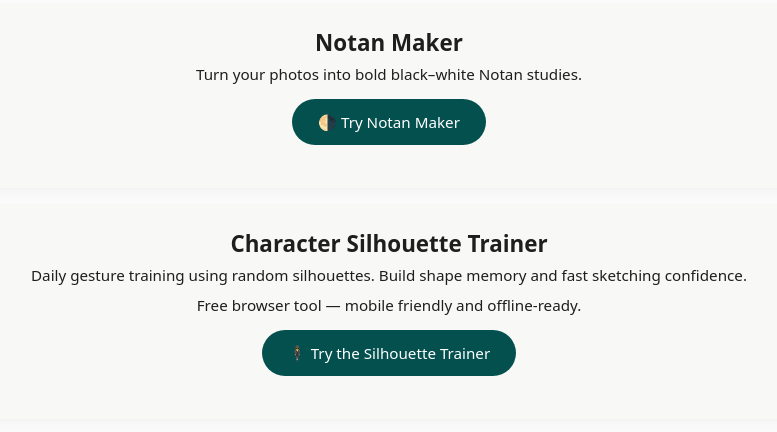
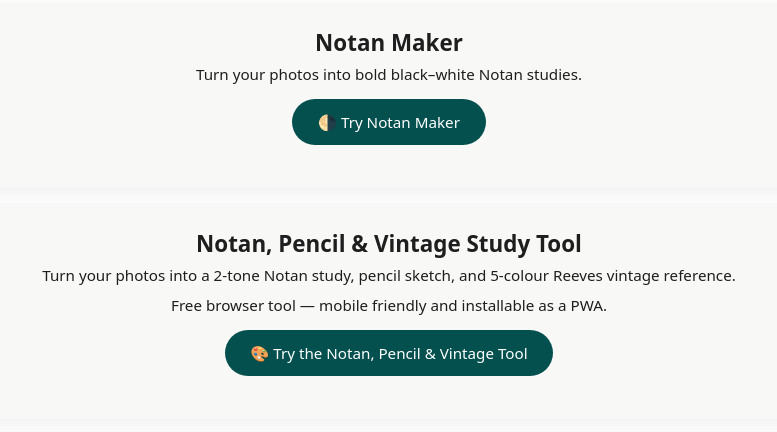
Before and after one commit to beardbrush/boom-tomato-games, a plain HTML site: page index.html in a window 1280 px wide. Shown: the part 1812-2244 px from the top of the page, without its empty margins (251-1028 px from the left). Drawn offline with Linux system fonts and the light colour scheme.

Commit message:
Update index.html

```diff
--- a/index.html
+++ b/index.html
@@ -172,6 +172,19 @@
             <p><a href="/notan-maker/" class="button">🌗 Try Notan Maker</a></p>
         </section>
 
+                <!-- Notan, Pencil & Vintage Tool -->
+        <section class="card">
+            <h2>Notan, Pencil & Vintage Study Tool</h2>
+            <p>Turn your photos into a 2-tone Notan study, pencil sketch, and 5-colour Reeves vintage reference.</p>
+            <p class="subtext">Free browser tool — mobile friendly and installable as a PWA.</p>
+            <p>
+                <a href="/notan-vintage-pwa/" class="button">
+                    🎨 Try the Notan, Pencil & Vintage Tool
+                </a>
+            </p>
+        </section>
+
+
         <!-- Character Silhouette Trainer -->
         <section class="card">
             <h2>Character Silhouette Trainer</h2>
```
